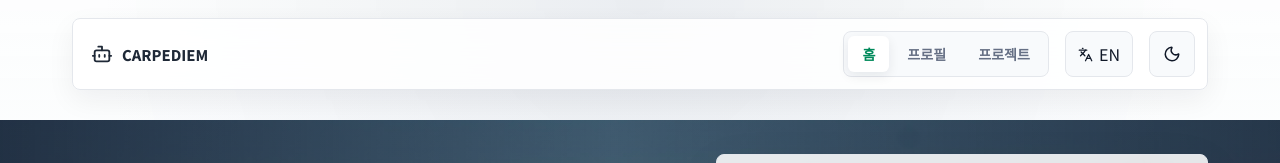
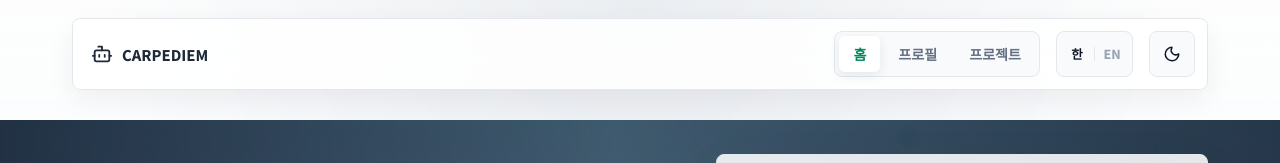
Before and after one commit to Carpediem324/Carpediem324.github.io, a React (Vite) app: page / in a window 1280 px wide. Shown: the top 163 px of the page. Built offline with nearby package versions, Linux system fonts and the light colour scheme.

Commit message:
Refine language toggle styling

```diff
--- a/src/main.jsx
+++ b/src/main.jsx
@@ -10,7 +10,6 @@ import {
   ExternalLink,
   GitBranch,
   GraduationCap,
-  Languages,
   Mail,
   Moon,
   Radar,
@@ -516,8 +515,10 @@ function Header({ page, setPage, dark, setDark, lang, setLang, text }) {
           </button>
         ))}
       </nav>
-      <button className="utility-btn" onClick={() => setLang((value) => (value === "ko" ? "en" : "ko"))} type="button" aria-label="Language toggle">
-        <Languages size={15} /> {lang === "ko" ? "EN" : "KO"}
+      <button className="lang-btn" onClick={() => setLang((value) => (value === "ko" ? "en" : "ko"))} type="button" aria-label="Language toggle">
+        <span className={lang === "ko" ? "active" : ""}>한</span>
+        <i></i>
+        <span className={lang === "en" ? "active" : ""}>EN</span>
       </button>
       <button className="icon-btn" onClick={() => setDark((value) => !value)} type="button" aria-label="Theme toggle">
         {dark ? <Sun size={18} /> : <Moon size={18} />}
--- a/src/styles.css
+++ b/src/styles.css
@@ -145,7 +145,7 @@ button {
 .brand,
 .nav-tabs button,
 .icon-btn,
-.utility-btn,
+.lang-btn,
 .primary-btn,
 .secondary-btn,
 .section-header button {
@@ -195,7 +195,7 @@ button {
 }
 
 .icon-btn,
-.utility-btn {
+.lang-btn {
   aspect-ratio: 1;
   background: var(--surface-soft);
   border: 1px solid var(--line);
@@ -204,11 +204,29 @@ button {
   height: 46px;
 }
 
-.utility-btn {
+.lang-btn {
   aspect-ratio: auto;
-  gap: 6px;
-  min-width: 58px;
-  padding: 0 12px;
+  gap: 7px;
+  min-width: 74px;
+  padding: 0 10px;
+}
+
+.lang-btn span {
+  color: var(--subtle);
+  font-size: 0.78rem;
+  font-weight: 900;
+  min-width: 20px;
+  text-align: center;
+}
+
+.lang-btn span.active {
+  color: var(--text);
+}
+
+.lang-btn i {
+  background: var(--line);
+  height: 14px;
+  width: 1px;
 }
 
 main {
```
